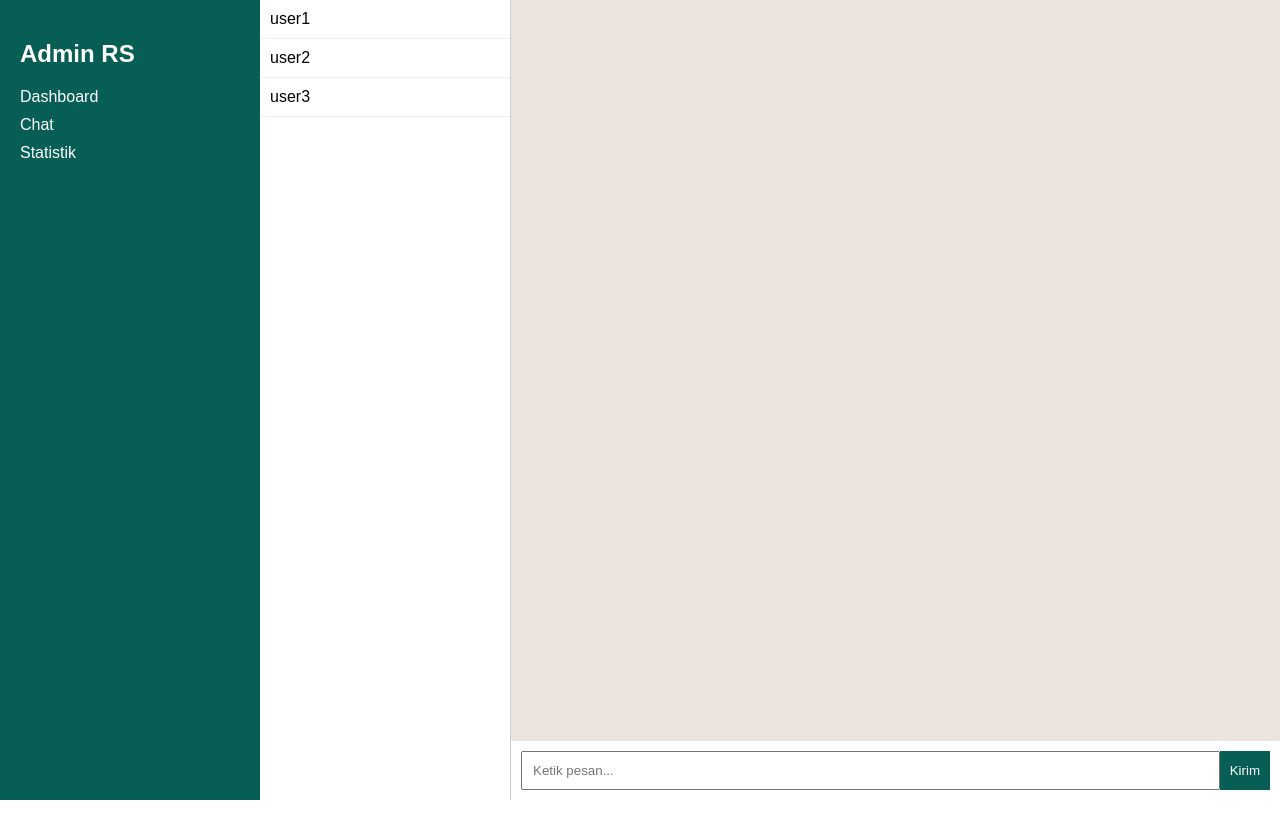
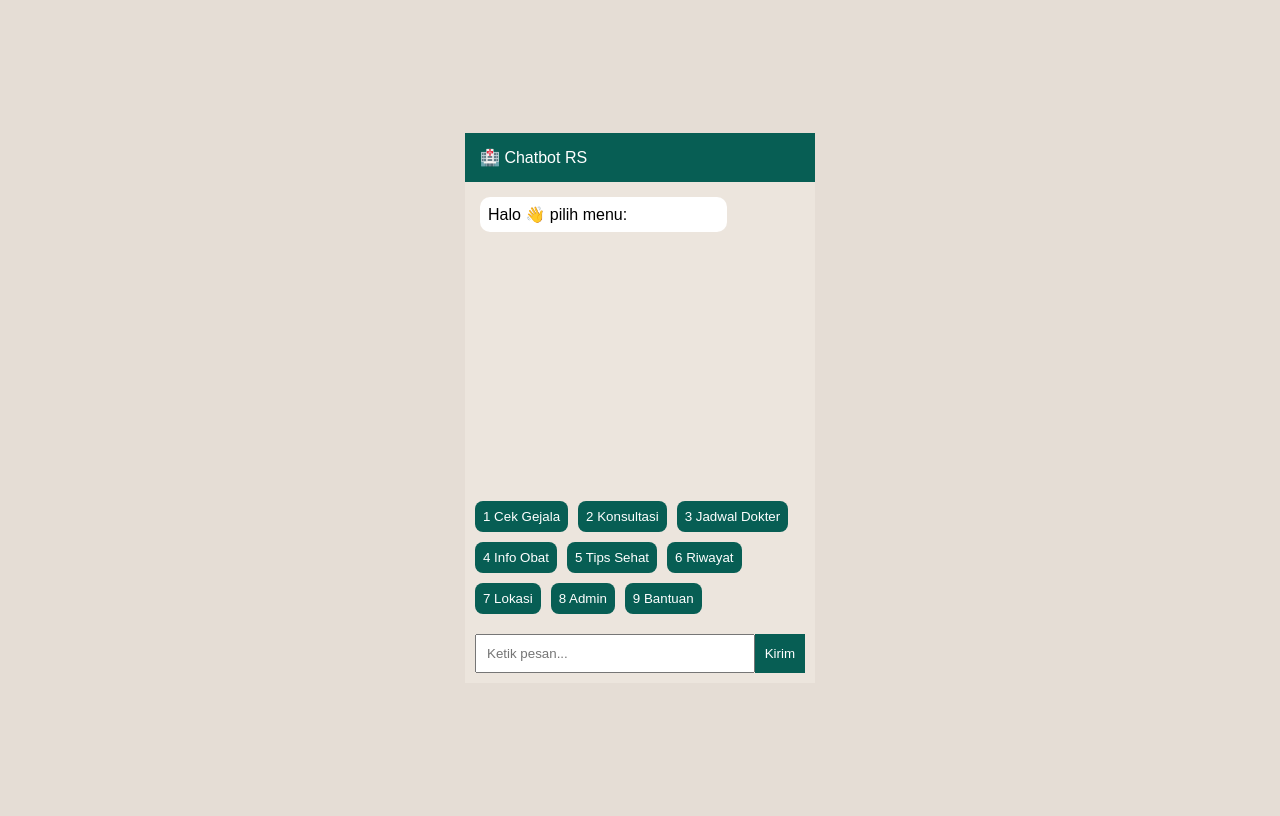
Before and after one commit to kafid140403/software-development-team-Trio-Wek-Wek, a website: page index.html in a window 1280 px wide. Drawn offline with Linux system fonts and the light colour scheme.

Commit message:
Refactor index.html for new chatbot design
Removed old layout and styles, updated structure and styles for chatbot interface.

```diff
--- a/index.html
+++ b/index.html
@@ -2,204 +2,193 @@
 <html lang="id">
 <head>
 <meta charset="UTF-8">
-<title>Dashboard Chatbot RS</title>
+<title>Chatbot RS</title>
 
 <style>
 body {
-  margin: 0;
   font-family: Arial;
+  background: #e5ddd5;
   display: flex;
+  justify-content: center;
+  align-items: center;
   height: 100vh;
 }
 
-/* SIDEBAR */
-.sidebar {
-  width: 220px;
-  background: #075e54;
-  color: white;
-  padding: 20px;
-}
-
-.sidebar h2 {
-  margin-bottom: 20px;
-}
-
-.sidebar div {
-  margin: 10px 0;
-  cursor: pointer;
-}
-
-/* MAIN */
-.main {
-  flex: 1;
-  display: flex;
-}
-
-/* USER LIST */
-.users {
-  width: 250px;
-  border-right: 1px solid #ccc;
-  overflow-y: auto;
-}
-
-.user {
-  padding: 10px;
-  border-bottom: 1px solid #eee;
-  cursor: pointer;
-}
-
-.user:hover {
-  background: #f5f5f5;
-}
-
-/* CHAT */
+/* CONTAINER */
 .chat {
-  flex: 1;
+  width: 350px;
+  height: 550px;
+  background: #ece5dd;
   display: flex;
   flex-direction: column;
 }
 
+/* HEADER */
+.header {
+  background: #075e54;
+  color: white;
+  padding: 15px;
+}
+
+/* CHAT BOX */
 .chat-box {
   flex: 1;
   padding: 10px;
   overflow-y: auto;
-  background: #ece5dd;
 }
 
-.message {
+/* MESSAGE */
+.msg {
+  padding: 8px;
+  margin: 5px;
+  border-radius: 10px;
   max-width: 70%;
-  padding: 8px;
-  margin: 5px 0;
-  border-radius: 10px;
 }
 
-.admin {
+.bot {
+  background: white;
+}
+
+.user {
   background: #dcf8c6;
   margin-left: auto;
 }
 
-.user-msg {
-  background: white;
-  margin-right: auto;
+/* MENU BUTTON */
+.menu {
+  display: flex;
+  flex-wrap: wrap;
+  padding: 5px;
 }
 
-.chat-input {
+.menu button {
+  margin: 5px;
+  padding: 8px;
+  border: none;
+  border-radius: 8px;
+  background: #075e54;
+  color: white;
+  cursor: pointer;
+}
+
+/* INPUT */
+.input {
   display: flex;
   padding: 10px;
 }
 
-.chat-input input {
+.input input {
   flex: 1;
   padding: 10px;
 }
 
-.chat-input button {
+.input button {
   padding: 10px;
   background: #075e54;
   color: white;
   border: none;
-}
-
-/* STAT */
-.stat {
-  padding: 10px;
 }
 </style>
 </head>
 
 <body>
 
-<div class="sidebar">
-  <h2>Admin RS</h2>
-  <div onclick="showPage('dashboard')">Dashboard</div>
-  <div onclick="showPage('chat')">Chat</div>
-  <div onclick="showPage('stat')">Statistik</div>
-</div>
+<div class="chat">
 
-<div class="main">
+  <div class="header">🏥 Chatbot RS</div>
 
-  <!-- USER LIST -->
-  <div class="users" id="userList"></div>
-
-  <!-- CHAT -->
-  <div class="chat">
   <div class="chat-box" id="chatBox"></div>
 
-    <div class="chat-input">
-      <input type="text" id="msgInput" placeholder="Ketik pesan...">
-      <button onclick="sendMessage()">Kirim</button>
-    </div>
+  <div class="menu" id="menu"></div>
+
+  <div class="input">
+    <input id="input" placeholder="Ketik pesan...">
+    <button onclick="sendText()">Kirim</button>
   </div>
 
 </div>
 
 <script>
-const API = "http://localhost:3335/webhook";
+const API = "/webhook";
 
-let selectedUser = null;
+function addMsg(text, type){
+  const box = document.getElementById("chatBox");
+  const div = document.createElement("div");
+  div.className = "msg " + type;
+  div.innerText = text;
+  box.appendChild(div);
+  box.scrollTop = box.scrollHeight;
+}
 
-// DATA DUMMY USER
-let users = ["user1", "user2", "user3"];
+function showMenu(){
+  const menu = document.getElementById("menu");
 
-function loadUsers(){
-  let list = document.getElementById("userList");
-  list.innerHTML = "";
+  const items = [
+    "1 Cek Gejala",
+    "2 Konsultasi",
+    "3 Jadwal Dokter",
+    "4 Info Obat",
+    "5 Tips Sehat",
+    "6 Riwayat",
+    "7 Lokasi",
+    "8 Admin",
+    "9 Bantuan"
+  ];
 
-  users.forEach(u => {
-    let div = document.createElement("div");
-    div.className = "user";
-    div.innerText = u;
-    div.onclick = () => selectUser(u);
-    list.appendChild(div);
+  menu.innerHTML = "";
+
+  items.forEach(item => {
+    const num = item.split(" ")[0];
+
+    const btn = document.createElement("button");
+    btn.innerText = item;
+    btn.onclick = () => sendMenu(num);
+
+    menu.appendChild(btn);
   });
 }
 
-function selectUser(user){
-  selectedUser = user;
-  document.getElementById("chatBox").innerHTML = "";
+async function sendMenu(num){
+  addMsg(num, "user");
+
+  const res = await fetch(API, {
+    method: "POST",
+    headers: {"Content-Type":"application/json"},
+    body: JSON.stringify({
+      token: "web",
+      chat: "user1",
+      msg: { rawText: num }
+    })
+  });
+
+  addMsg("✔ menu dikirim ke server", "bot");
 }
 
-function addMessage(text, type){
-  let box = document.getElementById("chatBox");
-  let msg = document.createElement("div");
-  msg.className = "message " + type;
-  msg.innerText = text;
-  box.appendChild(msg);
-  box.scrollTop = box.scrollHeight;
-}
+async function sendText(){
+  const input = document.getElementById("input");
+  const text = input.value;
 
-async function sendMessage(){
-  let input = document.getElementById("msgInput");
-  let text = input.value.trim();
+  if(!text) return;
 
-  if(!text || !selectedUser){
-    alert("Pilih user dulu!");
-    return;
-  }
-
-  addMessage(text, "admin");
+  addMsg(text, "user");
   input.value = "";
 
-  try{
   await fetch(API, {
     method: "POST",
     headers: {"Content-Type":"application/json"},
     body: JSON.stringify({
-        token: "admin-token",
-        chat: selectedUser,
+      token: "web",
+      chat: "user1",
       msg: { rawText: text }
     })
   });
-  }catch(err){
-    addMessage("❌ Error kirim", "admin");
-  }
+
+  addMsg("✔ terkirim", "bot");
 }
 
-function showPage(page){
-  alert("Halaman: " + page);
-}
-
-loadUsers();
+// load awal
+addMsg("Halo 👋 pilih menu:", "bot");
+showMenu();
 </script>
 
 </body>
```
Lines whose indentation alone changed are shown as unchanged.
